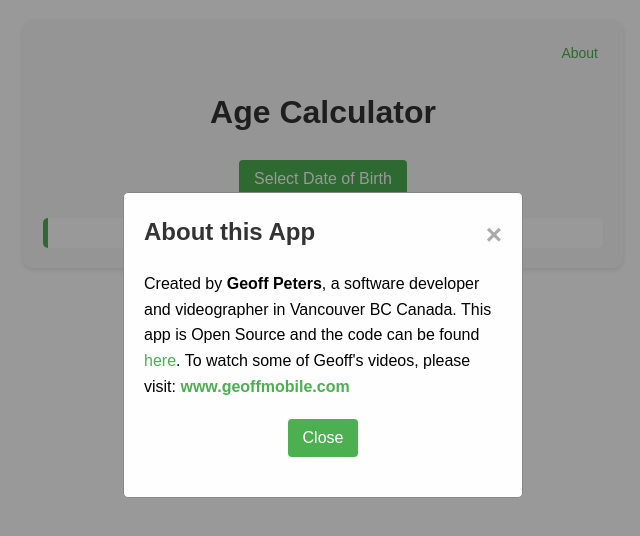
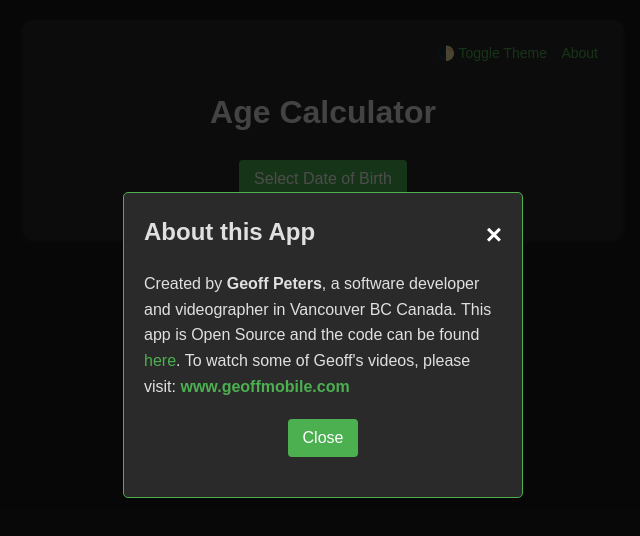
Before and after one commit to geoff604/age-calculator, a plain HTML site: page index.html in a window 1280 px wide. Both pictures are taken after a click on the button "About". Shown: the whole page, without its empty margins (317-957 px from the left). Drawn offline with Linux system fonts and the light colour scheme.

Commit message:
Add dark mode theme support and save setting to local storage
Make dark mode the default theme.

Also hide the result area until a date is chosen.

```diff
--- a/index.html
+++ b/index.html
@@ -1,32 +1,57 @@
 <!DOCTYPE html>
-<html lang="en">
+<html lang="en" class="dark-mode">
 <head>
     <meta charset="UTF-8">
     <meta name="viewport" content="width=device-width, initial-scale=1.0">
     <title>Age Calculator</title>
     <style>
+        :root {
+            --bg-primary: #f9f9f9;
+            --bg-secondary: white;
+            --text-primary: #333;
+            --text-secondary: black;
+            --accent-color: #4CAF50;
+            --accent-hover: #45a049;
+            --shadow-color: rgba(0,0,0,0.1);
+            --dialog-bg: rgba(0,0,0,0.4);
+        }
+
+        :root.dark-mode {
+            --bg-primary: #1a1a1a;
+            --bg-secondary: #2a2a2a;
+            --text-primary: #e0e0e0;
+            --text-secondary: #ffffff;
+            --accent-color: #4CAF50;
+            --accent-hover: #45a049;
+            --shadow-color: rgba(255,255,255,0.1);
+            --dialog-bg: rgba(0,0,0,0.7);
+        }
+
         body {
             font-family: Arial, sans-serif;
             max-width: 600px;
             margin: 0 auto;
             padding: 20px;
             line-height: 1.6;
+            background-color: var(--bg-primary);
+            color: var(--text-primary);
+            transition: background-color 0.3s, color 0.3s;
         }
 
         .container {
-            background-color: #f9f9f9;
+            background-color: var(--bg-secondary);
             border-radius: 10px;
             padding: 20px;
-            box-shadow: 0 2px 5px rgba(0,0,0,0.1);
+            box-shadow: 0 2px 5px var(--shadow-color);
         }
 
         h1 {
             text-align: center;
-            color: #333;
+            color: var(--text-primary);
         }
 
         button {
-            background-color: #4CAF50;
+            background-color: var(--accent-color);
             color: white;
             padding: 10px 15px;
             border: none;
@@ -38,15 +63,17 @@
         }
 
         button:hover {
-            background-color: #45a049;
+            background-color: var(--accent-hover);
         }
 
         #ageResults {
-            background-color: white;
+            background-color: var(--bg-secondary);
+            color: var(--text-primary);
             padding: 15px;
             border-radius: 5px;
-            border-left: 5px solid #4CAF50;
+            border-left: 5px solid var(--accent-color);
             margin-top: 20px;
+            display: none; /* Hide by default */
         }
 
         .dialog {
@@ -57,14 +84,15 @@
             top: 0;
             width: 100%;
             height: 100%;
-            background-color: rgba(0,0,0,0.4);
+            background-color: var(--dialog-bg);
         }
 
         .dialog-content {
-            background-color: #fefefe;
+            background-color: var(--bg-secondary);
+            color: var(--text-primary);
             margin: 15% auto;
             padding: 20px;
-            border: 1px solid #888;
+            border: 1px solid var(--accent-color);
             width: 80%;
             max-width: 400px;
             border-radius: 5px;
@@ -72,7 +100,7 @@
         }
 
         .close {
-            color: #aaa;
+            color: var(--text-secondary);
             float: right;
             font-size: 28px;
             font-weight: bold;
@@ -80,12 +108,12 @@
         }
 
         .close:hover {
-            color: black;
+            color: var(--accent-color);
         }
 
         .dialog-title {
             margin-top: 0;
-            color: #333;
+            color: var(--text-primary);
         }
 
         input[type="date"] {
@@ -94,10 +122,13 @@
             margin-bottom: 20px;
             font-size: 16px;
             box-sizing: border-box;
+            background-color: var(--bg-secondary);
+            color: var(--text-primary);
+            border: 1px solid var(--text-primary);
         }
 
         a {
-            color: #4CAF50;
+            color: var(--accent-color);
             text-decoration: none;
         }
 
@@ -112,7 +143,7 @@
         .menu button {
             background: none;
             border: none;
-            color: #4CAF50;
+            color: var(--accent-color);
             cursor: pointer;
             margin: 0;
             padding: 5px;
@@ -124,11 +155,16 @@
             text-decoration: underline;
             background: none;
         }
+
+        .theme-toggle {
+            margin-right: 10px;
+        }
     </style>
 </head>
 <body>
     <div class="container">
         <div class="menu">
+            <button id="themeToggle" class="theme-toggle">🌓 Toggle Theme</button>
             <button id="aboutButton">About</button>
         </div>
 
@@ -173,6 +209,36 @@
         const setDate = document.getElementById('setDate');
         const aboutButton = document.getElementById('aboutButton');
         const closeAbout = document.getElementById('closeAbout');
+        const themeToggle = document.getElementById('themeToggle');
+
+        // Theme management
+        function setTheme(theme) {
+            if (theme === 'dark') {
+                document.documentElement.classList.add('dark-mode');
+                localStorage.setItem('theme', 'dark');
+            } else {
+                document.documentElement.classList.remove('dark-mode');
+                localStorage.setItem('theme', 'light');
+            }
+        }
+
+        // Initialize theme
+        function initTheme() {
+            const savedTheme = localStorage.getItem('theme');
+
+            // Default to dark mode if no preference is saved
+            if (savedTheme === null) {
+                setTheme('dark');
+            } else {
+                setTheme(savedTheme);
+            }
+        }
+
+        // Theme toggle event listener
+        themeToggle.addEventListener('click', () => {
+            const currentTheme = document.documentElement.classList.contains('dark-mode') ? 'dark' : 'light';
+            setTheme(currentTheme === 'dark' ? 'light' : 'dark');
+        });
 
         // Set default date
         const today = new Date();
@@ -265,6 +331,9 @@
                 ${presentMessage}</p>
             `;
 
+            // Show the results area
+            ageResults.style.display = 'block';
+
             pickerDialog.style.display = 'none';
         });
 
@@ -292,6 +361,9 @@
                 aboutDialog.style.display = 'none';
             }
         });
+
+        // Initialize theme on page load
+        initTheme();
     </script>
 </body>
 </html>
```
